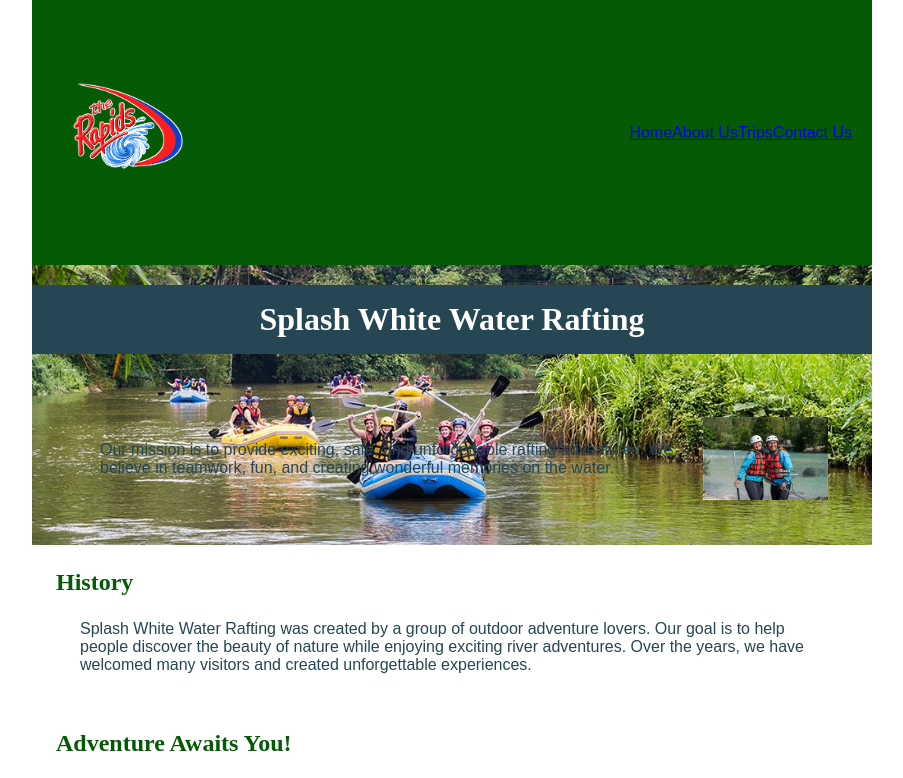
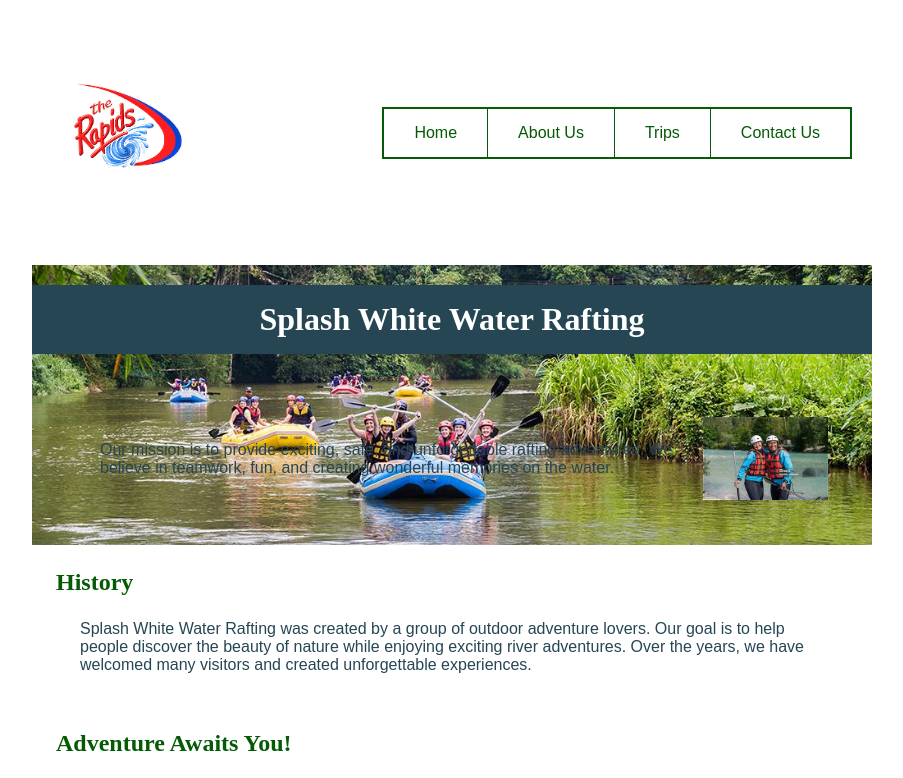
Before and after one commit to IngYrvin/wdd130, a plain HTML site: page wwr/about.html in a window 1280 px wide. Shown: the top 778 px of the page, without its empty margins (188-1091 px from the left). Drawn offline with Linux system fonts and the light colour scheme.

Commit message:
a littttt

```diff
--- a/wwr/styles/rafting.css
+++ b/wwr/styles/rafting.css
@@ -12,7 +12,7 @@
 }
 
 header {
-    background-color: var(--primary-color);
+    background-color: var(white);
     color: var(--accent2-color);
     display: flex;
     align-items: center;
@@ -45,15 +45,38 @@ h2 {
     color: var(--primary-color);
 }
 
+/* Navigation bar */
 nav {
-    display: flex;
+    background-color: white;
 }
 
 nav ul {
     display: flex;
+    flex-direction: row;
     justify-content: space-around;
+    align-items: center;
     list-style: none;
+    margin: 0;
+    padding: 0;
+    border: 2px solid var(--primary-color);
+}
 
+nav li {
+    flex: 1;
+    border-right: 1px solid var(--primary-color);
+}
+
+nav li:last-child {
+    border-right: none;
+}
+
+nav a {
+    display: block;
+    white-space: nowrap;
+    text-align: center;
+    text-decoration: none;
+    color: var(--primary-color);
+    padding: 15px 30px;
 }
 
 p,
```
